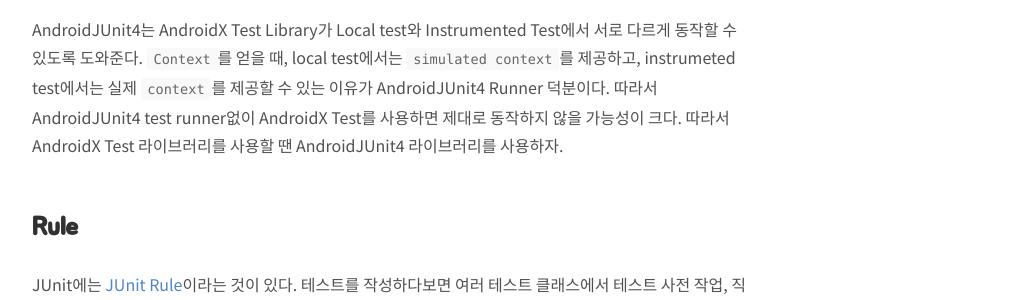
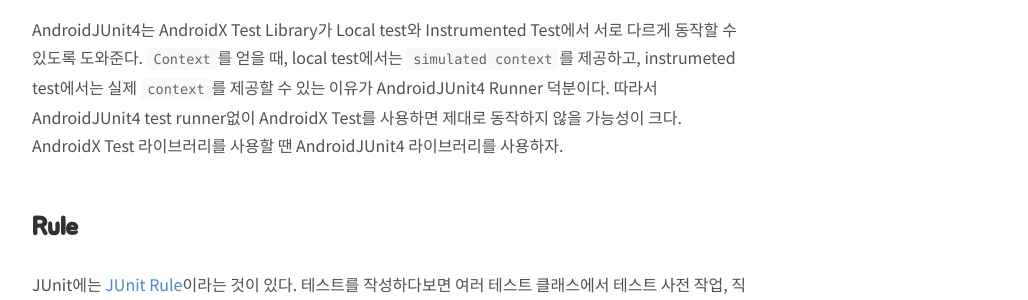
Before and after one commit to wooooooak/wooooooak.github.io, a Jekyll site: the page built from _posts/android/2020-12-04-android-testing.md, in a window 1280 px wide and 900 px high, scrolled down 1742 px. Shown: the part 185-485 px from the top of the window, without its empty margins (248-1276 px from the left). Built offline with Jekyll 4.4.1, drawn with Linux system fonts in a browser that asks for light colours; nearby versions of some CDN libraries; some web fonts are replaced; comment, search, counter and statistics services are not loaded.

Commit message:
android testing 문장 수정

```diff
--- a/_posts/android/2020-12-04-android-testing.md
+++ b/_posts/android/2020-12-04-android-testing.md
@@ -51,7 +51,7 @@ AndroidX Test는 simulated android environment에서 테스트 전용 클래스
 
 [AndroidJUnit4](https://developer.android.com/training/testing/junit-runner#kotlin)는 test runner다. 즉 테스트를 실행하는 주체다. junit은 이런 runner가 없이는 테스트가 실행되지 않으며, runner를 따로 지정해주지 않으면 기본 제공하는 runner로 실행된다. `@RunWith`를 사용하여 Runner를 교체할 수 있다.
 
-AndroidJUnit4는 AndroidX Test Library가 Local test와 Instrumented Test에서 서로 다르게 동작할 수 있도록 도와준다. `Context`를 얻을 때, local test에서는 `simulated context`를 제공하고, instrumeted test에서는 실제 `context`를 제공할 수 있는 이유가 AndroidJUnit4 Runner 덕분이다. 따라서 AndroidJUnit4 test runner없이 AndroidX Test를 사용하면 제대로 동작하지 않을 가능성이 크다. 따라서 AndroidX Test 라이브러리를 사용할 땐 AndroidJUnit4 라이브러리를 사용하자.
+AndroidJUnit4는 AndroidX Test Library가 Local test와 Instrumented Test에서 서로 다르게 동작할 수 있도록 도와준다. `Context`를 얻을 때, local test에서는 `simulated context`를 제공하고, instrumeted test에서는 실제 `context`를 제공할 수 있는 이유가 AndroidJUnit4 Runner 덕분이다. 따라서 AndroidJUnit4 test runner없이 AndroidX Test를 사용하면 제대로 동작하지 않을 가능성이 크다. AndroidX Test 라이브러리를 사용할 땐 AndroidJUnit4 라이브러리를 사용하자.
 
 ## Rule
 
```
